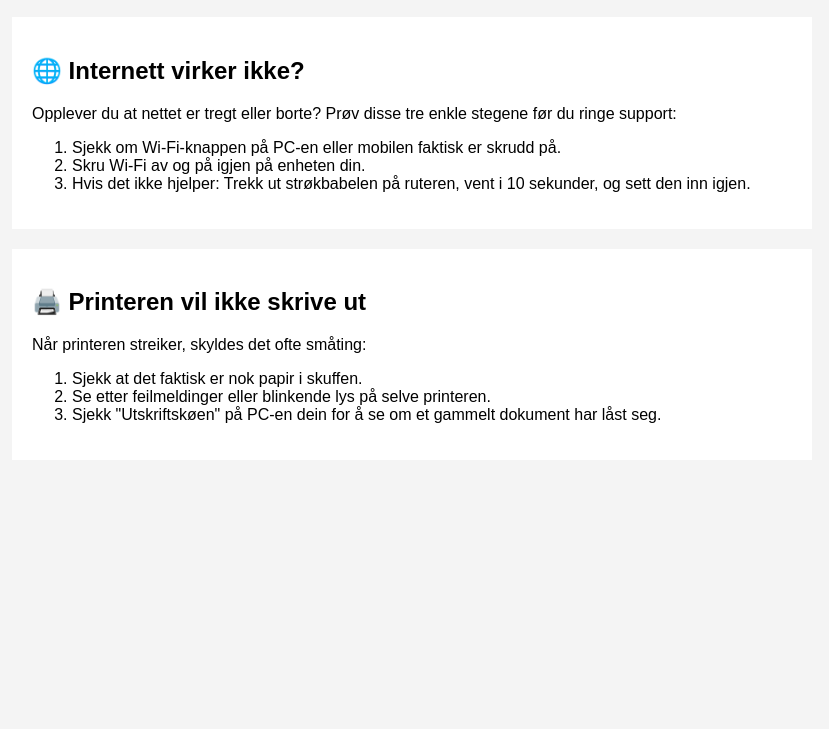
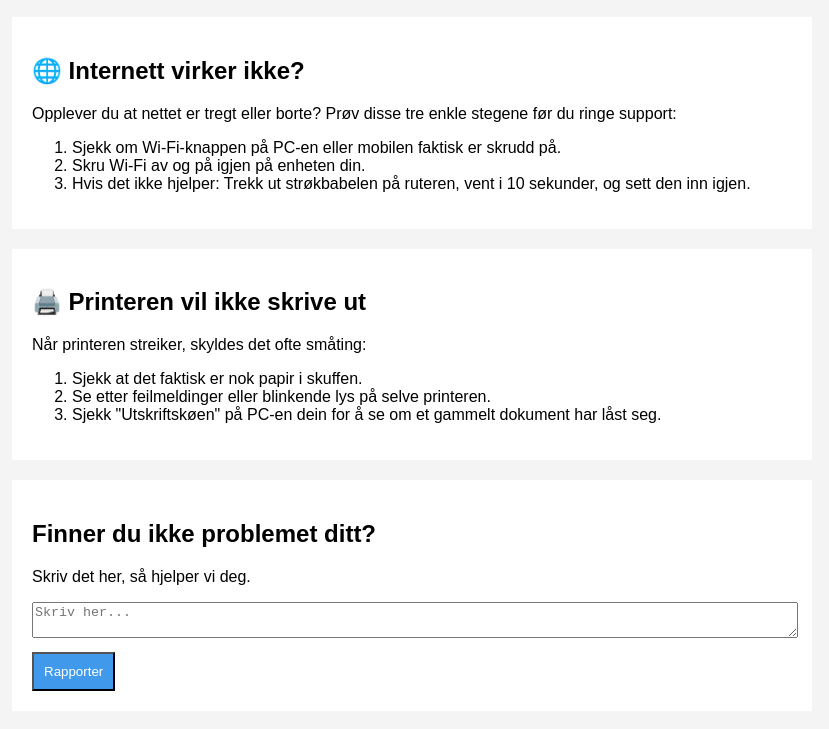
Before and after one commit to GjildePy/Eksamen, a plain HTML site: page index.html in a window 1280 px wide. Shown: the part 435-1164 px from the top of the page, without its empty margins (228-1057 px from the left). Before the commit the page ends 945 px from the top, so only its background shows below. Drawn offline with Linux system fonts and the light colour scheme; a script that the page names is missing.

Commit message:
Update 1.0
Ikke hele scripten er ferdig men html og css er satt opp

```diff
--- a/index.html
+++ b/index.html
@@ -47,6 +47,19 @@
                 <li>Sjekk "Utskriftskøen" på PC-en dein for å se om et gammelt dokument har låst seg.</li>
             </ol>
         </div>
+
+        <div class="tips">
+            <h2>Finner du ikke problemet ditt?</h2>
+            <p>Skriv det her, så hjelper vi deg.</p>
+            <form onsubmit="sendRapport(event)">
+                <textarea id="tekstRapport" placeholder="Skriv her..."></textarea>
+                <br>
+                <button type="submit">Rapporter</button>
+
+            </form>
+
+        </div>
+
     </main>
 </body>
 </html>
--- /dev/null
+++ b/script.js
@@ -0,0 +1,8 @@
+function sendRapport(event) {
+
+    fetch ('/rapporter' {
+        method: 'POST',
+        headers: '',
+        body:
+    })
+}
--- a/style.css
+++ b/style.css
@@ -22,3 +22,14 @@ main {
     padding: 20px;
     margin-bottom: 20px;
 }
+
+textarea {
+    width: 100%;
+    margin-bottom: 10px;
+}
+
+button {
+    background-color: rgb(65, 153, 235) ;
+    color: white;
+    padding: 10px;
+}
```
